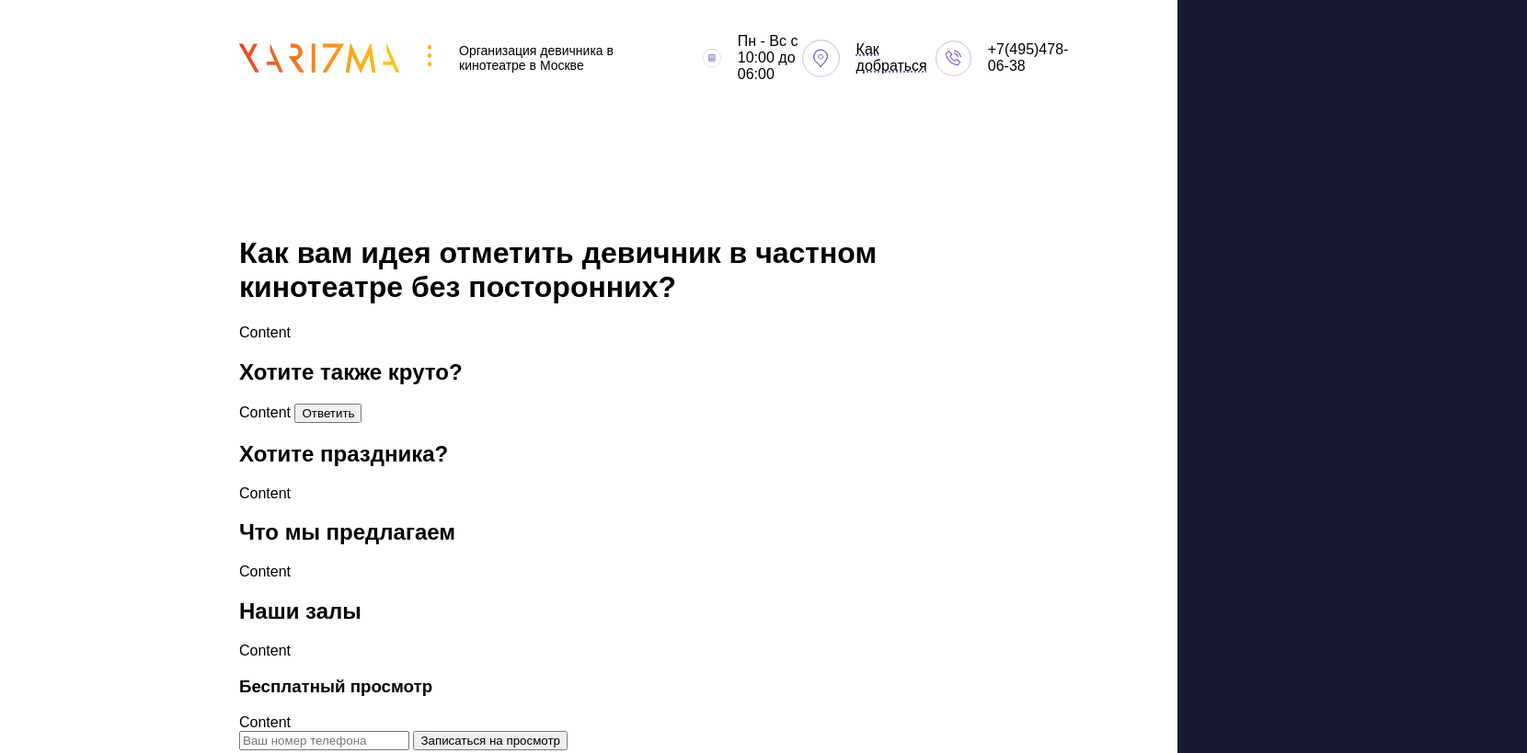
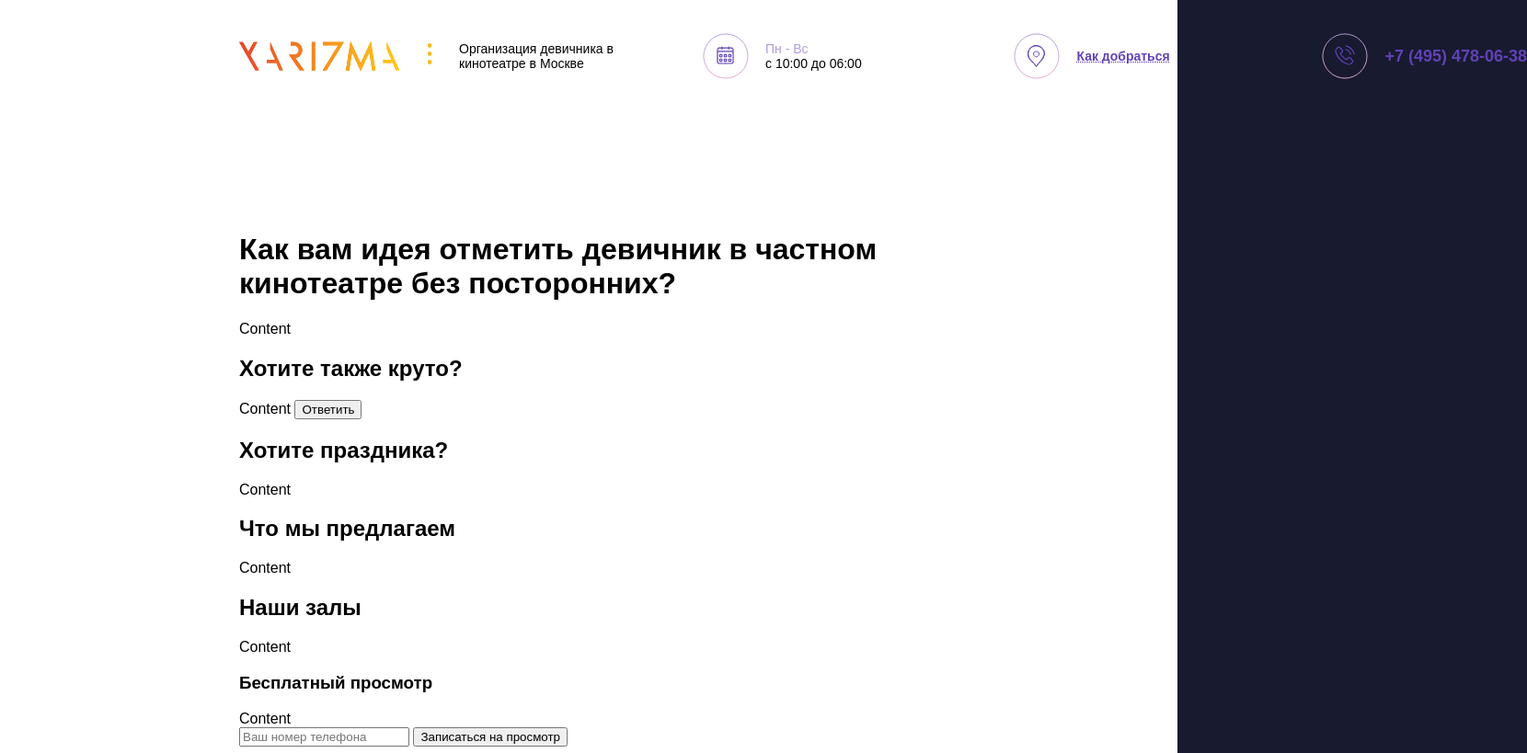
Before and after one commit to TatyanaDudchenko/party-landing-page, a plain HTML site: page index.html in a window 1280 px wide. Shown: the top 819 px of the page at 92% size, 1660 px wide, since content can reach past the window. Drawn offline with Linux system fonts and the light colour scheme.

Commit message:
Header: finished

```diff
--- a/index.html
+++ b/index.html
@@ -15,13 +15,17 @@
         </div>
         <ul class="company-info-list">
             <li class="list-item">
-                <div class="item-icon schedule-icon"></div>Пн - Вс с 10:00 до 06:00
+                <div class="icon schedule-icon"></div>
+                <div class="schedule-container">
+                    <h3 class="schedule-title">Пн - Вс</h3>
+                    <p class="schedule-mode">с 10:00 до 06:00</p>
+                </div>
             </li>
-            <li class="list-item underline">
-                <div class="item-icon geolocation-icon"></div>Как добраться
+            <li class="list-item geolocation">
+                <div class="icon geolocation-icon"></div>Как добраться
             </li>
-            <li class="list-item">
-                <div class="item-icon phone-icon"></div>+7(495)478-06-38
+            <li class="list-item phone-number">
+                <div class="icon phone-icon"></div>+7 (495) 478-06-38
             </li>
         </ul>
     </header>
--- a/layout.css
+++ b/layout.css
@@ -34,7 +34,6 @@
     justify-content: space-between;
     align-items: center;
     min-width: 414px;
-    margin-right: 90px;
 }
 
 .decorative-line {
@@ -60,22 +59,38 @@
     padding-left: 0; /* reset browser padding */
     list-style: none;
     display: flex;
-
+    justify-content: space-between;
+    margin-left: 90px;
+    min-width: 896px;
 }
 
 .list-item {
     display: flex;
-    justify-content:flex-start;
     align-items: center;
 }
 
-.item-icon {
+.icon {
     width: 50px;
     height: 50px;
     background-position: center;
     background-size: contain;
     background-repeat: no-repeat;
     margin-right: 18px;
+}
+
+.schedule-title {
+    margin-top: 0; /* reset browser margin */
+    margin-bottom: 0; /* reset browser margin */
+    font-size: 14px;
+    font-weight: 500;
+    color: #B19CD7;
+}
+
+.schedule-mode {
+    margin-top: 0; /* reset browser margin */
+    margin-bottom: 0; /* reset browser margin */
+    font-size: 14px;
+    font-weight: 500;
 }
 
 .schedule-icon {
@@ -86,7 +101,10 @@
     background-image: url(./images/icon-geolocation.svg);
 }
 
-.underline {
+.geolocation {
+    font-size: 14px;
+    font-weight: 600;
+    color: #6141B8;
     text-decoration: underline dotted rgb(97, 65, 184);
 }
 
@@ -94,6 +112,11 @@
     background-image: url(./images/icon-phone.svg);
 }
 
+.phone-number {
+    font-size: 18px;
+    font-weight: 900;
+    color: #6141B8;
+}
 
 /* =============================================================== */
 
```
